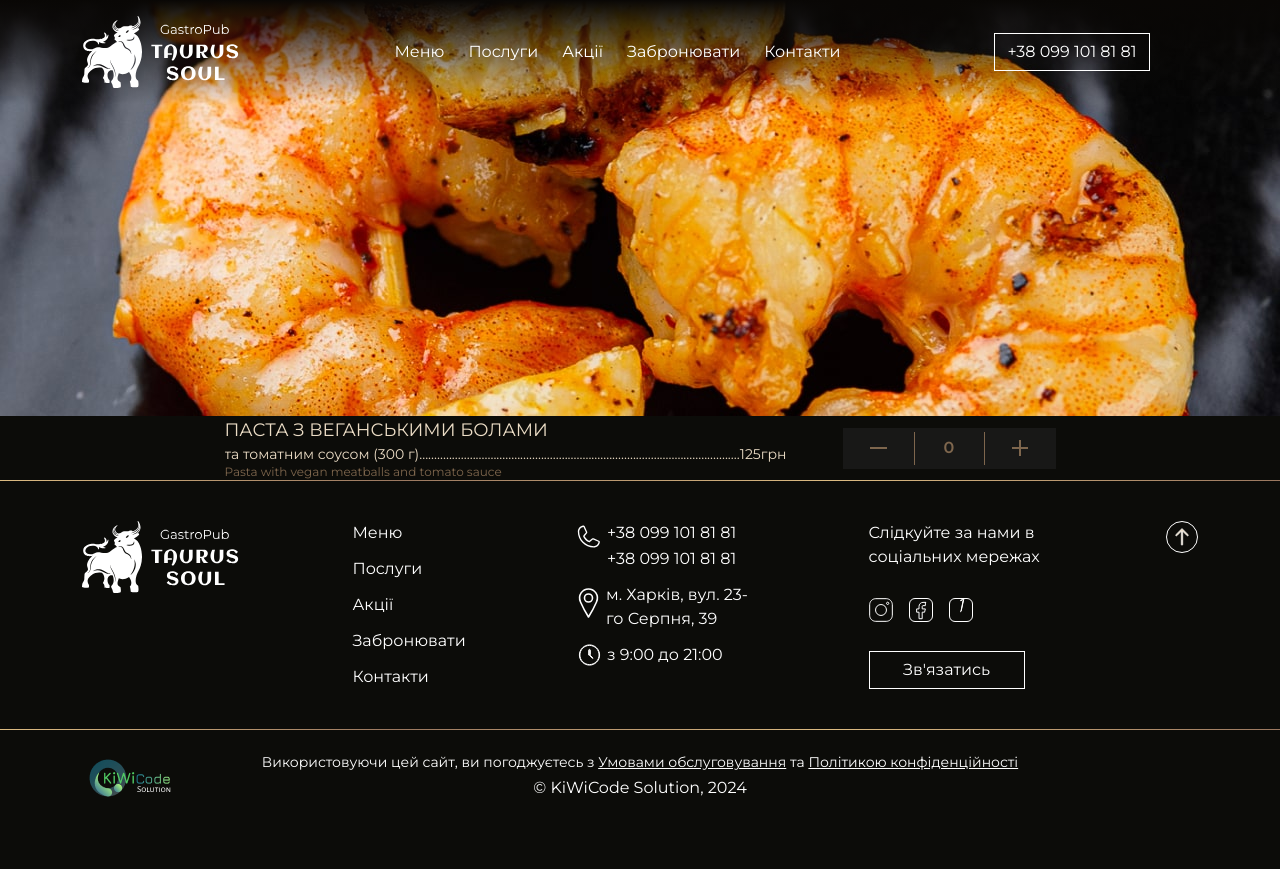
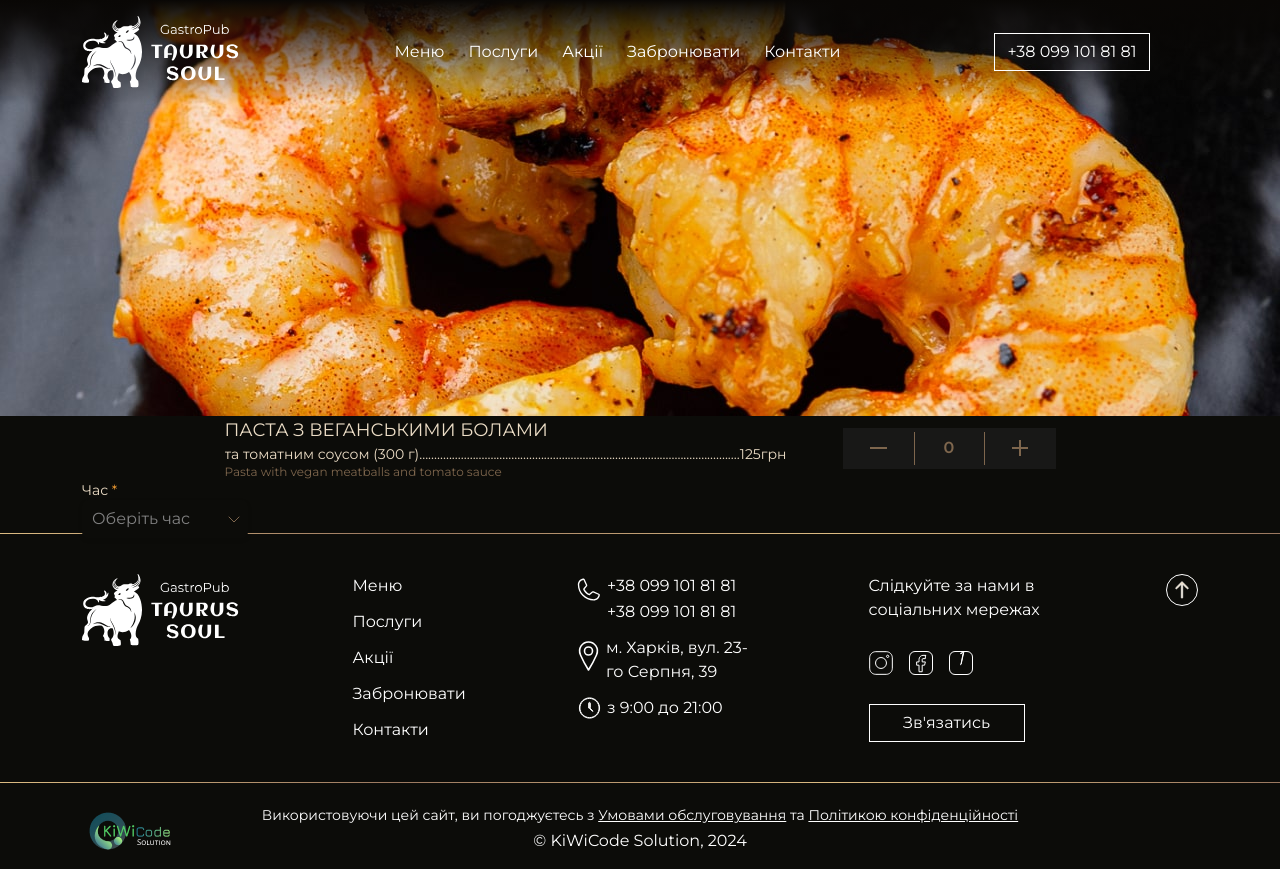
Before and after one commit to KiwiCodeSolution/TaurusClient, a React (Vite) app: page /menu in a window 1280 px wide. Before the commit the page ends 816 px from the top, so only its background shows below. Built offline with nearby package versions, Linux system fonts and the light colour scheme.

Commit message:
timepicker

```diff
--- a/package.json
+++ b/package.json
@@ -13,7 +13,6 @@
   },
   "dependencies": {
     "date-fns": "^3.3.1",
-    "flatpickr": "^4.6.13",
     "mobx": "^6.12.0",
     "mobx-react": "^9.1.0",
     "netlify-cli": "^17.16.2",
@@ -21,7 +20,6 @@
     "react": "^18.2.0",
     "react-datepicker": "^6.1.0",
     "react-dom": "^18.2.0",
-    "react-flatpickr": "^3.10.13",
     "react-helmet": "^6.1.0",
     "react-helmet-async": "^2.0.4",
     "react-hook-form": "^7.50.1",
--- a/src/components/ReserveForm.jsx
+++ b/src/components/ReserveForm.jsx
@@ -3,7 +3,6 @@ import TextField from "./UI/form/TextField";
 import Button from "./UI/Button";
 import SelectField from "./UI/form/SelectField";
 import DateTimeField from "./UI/form/DateTimeField";
-import TimeField from "./UI/form/TimeField";
 
 const TEXT_FIELDS = [
   {
@@ -41,27 +40,6 @@ const TEXT_FIELDS = [
     placeholder: "Введіть текст",
     type: "textarea",
     style: "order-5",
-  },
-];
-
-const DATE_TIME_FIELDS = [
-  {
-    id: "6",
-    name: "date",
-    label: "Дата",
-    defaultValue: "",
-    placeholder: "Оберіть дату",
-    type: "date",
-    style: "",
-  },
-  {
-    id: "7",
-    name: "time",
-    label: "Час",
-    defaultValue: "",
-    placeholder: "Оберіть час",
-    type: "time",
-    style: "",
   },
 ];
 
@@ -142,7 +120,7 @@ const ReserveForm = () => {
       ))}
 
       <div className="w-full h-[53px] flex justify-between order-4">
-        {/* ------------------ selects --------------- */}
+        {/* ------------------ persons --------------- */}
         <Controller
           name="quantity"
           control={control}
@@ -162,21 +140,7 @@ const ReserveForm = () => {
         />
 
         {/* ------------------ date & time --------------- */}
-        {DATE_TIME_FIELDS.map(({ id, name, placeholder, style, type, label }) => (
-          <DateTimeField
-            name={name}
-            control={control}
-            placeholder={placeholder}
-            style={style}
-            key={id + name}
-            type={type}
-            label={label}
-          />
-        ))}
-
-        <TimeField name="time" control={control} />
-
-        {/* <TimeField control={control} name="time" /> */}
+        <DateTimeField control={control} />
       </div>
 
       <Button style={"orange"} btnClass="order-10 mt-10 text-center text-18 font-medium" type="submit">
--- /dev/null
+++ b/src/components/SelectedTime.jsx
@@ -0,0 +1,33 @@
+import SelectField from "./UI/form/SelectField";
+
+function TimeArray() {
+  const generateTimeArray = () => {
+    const startTime = new Date();
+    startTime.setHours(8, 0, 0); // Початковий час: 8:00
+    const endTime = new Date();
+    endTime.setHours(21, 0, 0); // Кінцевий час: 21:00
+
+    const timeArray = [];
+
+    while (startTime < endTime) {
+      const value = startTime.toLocaleTimeString([], { hour: "2-digit", minute: "2-digit" });
+      timeArray.push({ value, label: value });
+      startTime.setMinutes(startTime.getMinutes() + 30);
+    }
+
+    return timeArray;
+  };
+
+  const time = generateTimeArray();
+
+  return (
+    <div>
+      <SelectField options={time} isSearchable={true} placeholder="Оберіть час" label="Час" name="times" />
+      {/* {time.map((item, index) => (
+        <div key={index}>{item.label}</div>
+      ))} */}
+    </div>
+  );
+}
+
+export default TimeArray;
--- a/src/components/UI/form/DateTimeField.jsx
+++ b/src/components/UI/form/DateTimeField.jsx
@@ -3,44 +3,77 @@ import DatePicker from "react-datepicker";
 import "react-datepicker/dist/react-datepicker.css";
 import PropTypes from "prop-types";
 import { useState } from "react";
-import { ArrowDown } from "../../../icons/iconComponent";
 import { baseStyleInput, baseStyleLabel } from "./TextField";
 import { registerLocale, setDefaultLocale } from "react-datepicker";
 import uk from "date-fns/locale/uk";
+import SelectField from "./SelectField";
 
-const DateTimeField = ({ name, control, placeholder, style, type, label }) => {
-  const [startDate, setStartDate] = useState(new Date());
-  const [iconComponent, setIconComponent] = useState(
-    <ArrowDown className="stroke-liteGray hover:stroke-lavender focus:stroke-lavender" />
-  );
+const DateTimeField = ({ control, style }) => {
+  const day = new Date();
+  const today = day.getDate();
+  const [selectedDay, setSelectedDay] = useState(day);
+  const [selectedTime, setSelectedTime] = useState(null);
+  const [isCalendarOpen, setCalendarOpen] = useState(false);
 
+  const currentDate = selectedDay.getDate();
+
+  console.log(selectedTime);
+
+  //відслідковує, чи відкритий календар. в залежності від цього змінює положення іконки-стрілочки
   const handleIconClick = () => {
-    // Toggle calendar visibility
     setCalendarOpen(!isCalendarOpen);
   };
 
+  //локалізація для каледаря, інакше виводить інформацію англійською
   registerLocale("uk", uk);
   setDefaultLocale("uk");
 
-  const [isCalendarOpen, setCalendarOpen] = useState(false);
+  //створюємо масив часу для відображення у полі "час"
+  const generateTimeArray = () => {
+    const startTime = new Date();
+    startTime.setHours(8, 0, 0); // Початковий час: 8:00
+    const endTime = new Date();
+    endTime.setHours(21, 0, 0); // Кінцевий час: 21:00
+
+    const timeArray = [];
+
+    if (selectedDay === today && selectedTime.value > "20:00") {
+      console.log("alarm!");
+    }
+
+    while (startTime < endTime) {
+      const value = startTime.toLocaleTimeString([], { hour: "2-digit", minute: "2-digit" });
+      timeArray.push({ value, label: value });
+      startTime.setMinutes(startTime.getMinutes() + 30);
+    }
+
+    return timeArray;
+  };
+
+  // отримуємо масив даних для вибору часу
+  const time = generateTimeArray();
 
   return (
     <>
-      {type === "date" ? (
+      {/* ------------------ date --------------- */}
       <Controller
-          name={name}
+        name="date"
         control={control}
         render={({ field }) => (
           <div className={`w-[118px] h-full flex flex-col gap-y-2 relative ${style}`}>
-              <label htmlFor={name} className={`${baseStyleLabel}`}>
-                {label} <span className="text-base-orange">*</span>
+            <label htmlFor="date" className={`${baseStyleLabel}`}>
+              Дата <span className="text-base-orange">*</span>
             </label>
             <DatePicker
               {...field}
-                selected={startDate}
-                onChange={(date) => setStartDate(date)}
+              name="date"
+              selected={field.value || day}
+              onChange={(date) => {
+                field.onChange(date);
+                setSelectedDay(date);
+              }}
               onClickOutside={handleIconClick}
-                placeholderText={placeholder}
+              placeholderText="Оберіть дату"
               locale="uk"
               dateFormat="dd/MM/yyyy"
               className="w-full rounded-md outline-none bg-base-back text-lite-yellow text-opacity-40 pl-[2px]"
@@ -48,51 +81,35 @@ const DateTimeField = ({ name, control, placeholder, style, type, label }) => {
           </div>
         )}
       />
-      ) : (
+
+      {/* ------------------ time --------------- */}
       <Controller
-          name={name}
+        name="time"
         control={control}
         render={({ field }) => (
-            <div className={`w-[118px] h-full flex flex-col gap-y-2 relative ${style}`}>
-              <label htmlFor={name} className={`${baseStyleLabel}`}>
-                {label} <span className="text-base-orange">*</span>
-              </label>
-              <DatePicker
+          <>
+            <SelectField
+              options={time}
               {...field}
-                selected={startDate}
-                locale="uk"
-                onChange={(date) => setStartDate(date)}
-                onFocus={() => {
-                  setIconComponent(<ArrowDown />);
+              name="time"
+              isSearchable={true}
+              placeholder="Оберіть час"
+              label="Час"
+              onChange={(selectedOption) => {
+                field.onChange(selectedOption);
+                setSelectedTime(selectedOption); // Зберегти обраний час у стані
               }}
-                onBlur={() => {
-                  setIconComponent(<ArrowDown />);
-                }}
-                onClickOutside={handleIconClick}
-                showTimeSelect
-                showTimeSelectOnly
-                timeIntervals={30}
-                minTime={new Date(0, 0, 0, 10, 0)}
-                maxTime={new Date(0, 0, 0, 20, 0)}
-                dateFormat="H:mm"
-                className="w-full rounded-md outline-none bg-base-back text-lite-yellow text-opacity-40 pl-[2px]"
             />
-              <input type="time" min="09:00" max="18:00" step="900" className={`${baseStyleInput}`} />
-            </div>
+          </>
         )}
       />
-      )}
     </>
   );
 };
 
 DateTimeField.propTypes = {
   control: PropTypes.object.isRequired,
-  name: PropTypes.string.isRequired,
-  placeholder: PropTypes.string.isRequired,
   style: PropTypes.string,
-  type: PropTypes.string.isRequired,
-  label: PropTypes.string.isRequired,
 };
 
 export default DateTimeField;
--- a/src/components/UI/form/SelectField.jsx
+++ b/src/components/UI/form/SelectField.jsx
@@ -92,7 +92,7 @@ SelectField.displayName = { name };
 
 SelectField.propTypes = {
   options: PropTypes.array.isRequired,
-  value: PropTypes.object.isRequired,
+  value: PropTypes.object,
   onChange: PropTypes.func,
   name: PropTypes.string.isRequired,
   label: PropTypes.string.isRequired,
--- a/src/pages/client/Menu.jsx
+++ b/src/pages/client/Menu.jsx
@@ -1,5 +1,6 @@
 import MenuItem from "../../components/MenuItem";
 import MetaData from "../../components/MetaData";
+import TimeArray from "../../components/SelectedTime";
 
 const Menu = () => {
   return (
@@ -10,6 +11,8 @@ const Menu = () => {
         <img src="/images/menu/menu.jpg" alt="" className="w-full h-[416px] object-cover" />
         <section className="wrapper w-full">
           <MenuItem />
+
+          <TimeArray />
         </section>
       </main>
     </>
```
Also changed, not shown: src/components/UI/form/TimeField.jsx (deleted, +0 -73 lines), 1 other file (tests, documents, lock files or other folders). Lines whose indentation alone changed are shown as unchanged.
